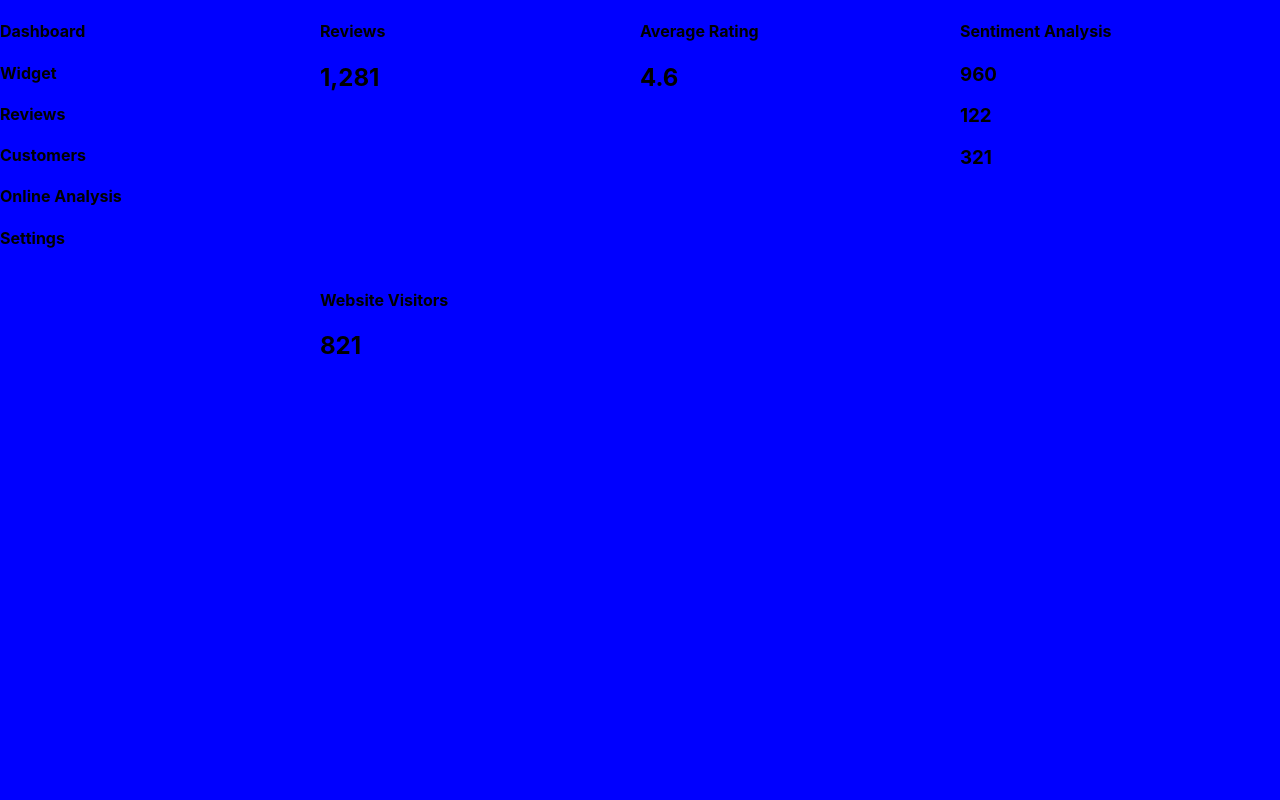
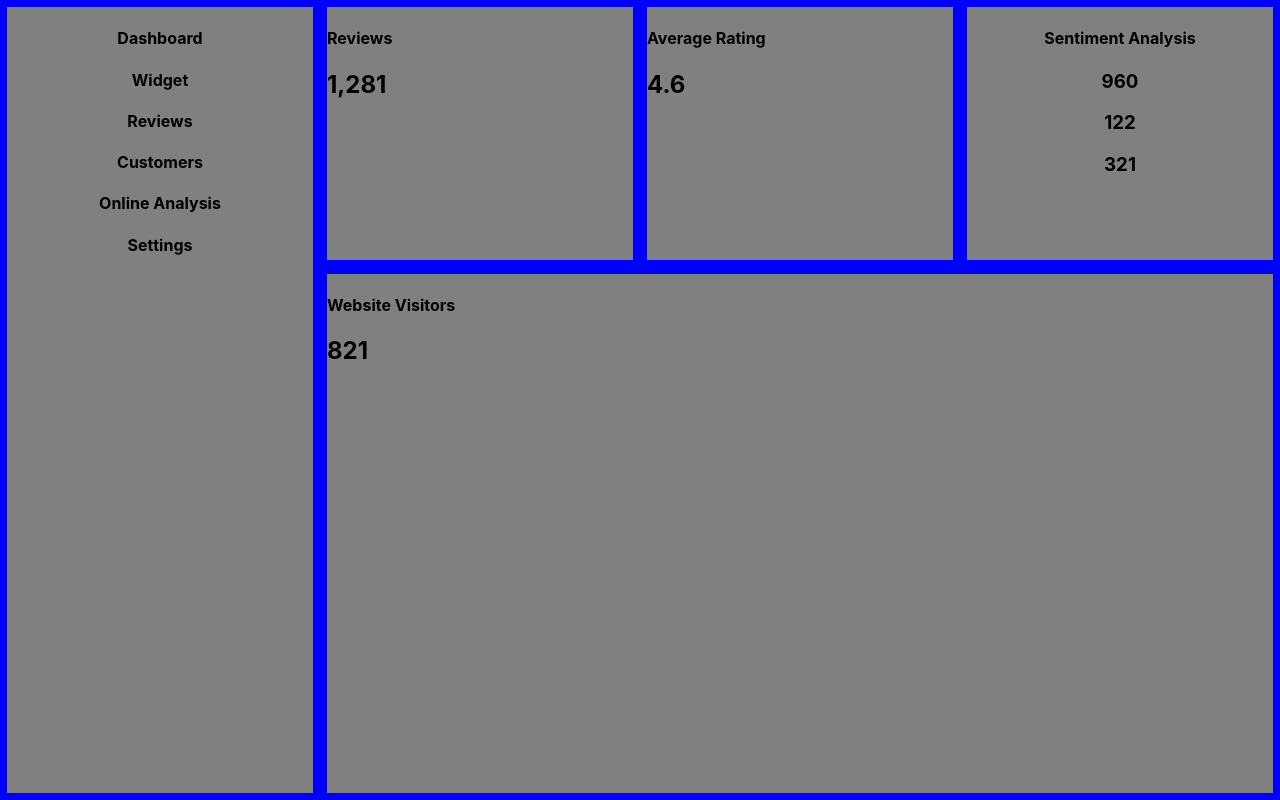
Before and after one commit to ryanshipley/dashboard, a React (Create React App) app: page / in a window 1280 px wide. Built offline with nearby package versions, Linux system fonts and the light colour scheme.

Commit message:
edits page

```diff
--- a/src/App.css
+++ b/src/App.css
@@ -10,3 +10,17 @@
   grid-column: 2/5;
   grid-row: 2/4;
 }
+
+.sidebar{
+  grid-row: 1/4;
+  text-align: center;
+}
+
+.sentiment{
+  text-align: center;
+}
+
+.sidebar, .reviews, .visitors, .sentiment, .rating{
+  margin: 7px;
+  background-color: gray;
+}
--- a/src/components/average-rating.js
+++ b/src/components/average-rating.js
@@ -1,6 +1,6 @@
 function Rating(){
     return(
-        <div>
+        <div className="rating">
             <h4>Average Rating</h4>
             <h2>4.6</h2>
         </div>
--- a/src/components/sentiment-analysis.js
+++ b/src/components/sentiment-analysis.js
@@ -1,6 +1,6 @@
 function Sentiment(){
     return(
-        <div>
+        <div className="sentiment">
             <h4>Sentiment Analysis</h4>
             <h3>960</h3>
             <h3>122</h3>
--- a/src/components/sidebar.js
+++ b/src/components/sidebar.js
@@ -1,6 +1,6 @@
 function Sidebar(){
     return(
-        <div>
+        <div className="sidebar">
             <h4>Dashboard</h4>
             <h4>Widget</h4>
             <h4>Reviews</h4>
```
